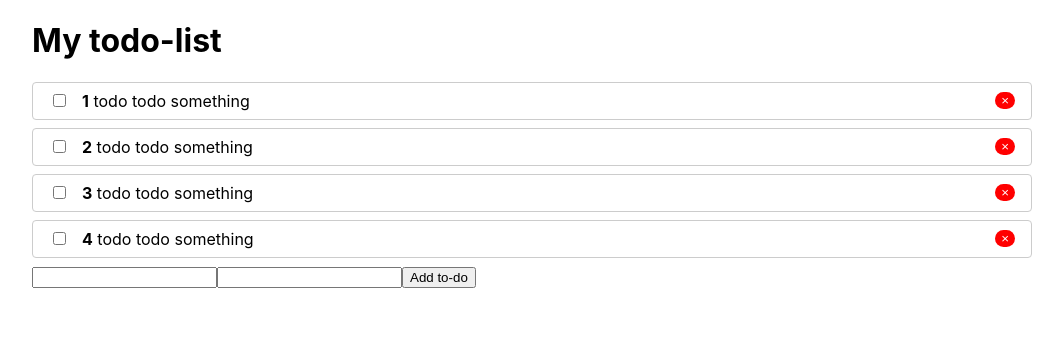
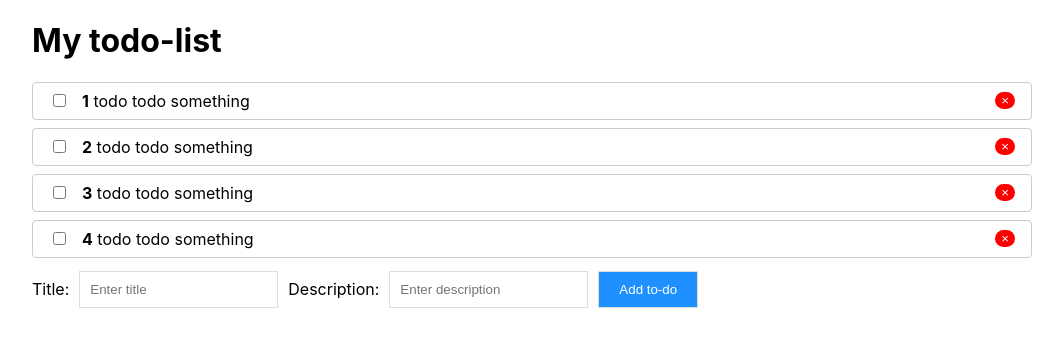
Before and after one commit to EgorRagulin/todo-list, a React (Create React App) app: page / in a window 1280 px wide. Shown: the top 346 px of the page, without its empty margins (108-1171 px from the left). Built offline with nearby package versions, Linux system fonts and the light colour scheme.

Commit message:
add create to-do item form styling

```diff
--- a/src/App.js
+++ b/src/App.js
@@ -3,6 +3,7 @@ import TodoList from "./todo/TodoList";
 import Context from "./context";
 import TodoListIsEmpty from "./todo/TodoListIsEmpty";
 import CreateTodoItem from "./todo/CreateTodoItem";
+
 
 function App() {
     const [todoItems, setTodoItems] = React.useState([
--- a/src/todo/CreateTodoItem.js
+++ b/src/todo/CreateTodoItem.js
@@ -1,10 +1,6 @@
 import React, {useState} from "react";
 import PropTypes from "prop-types"
-
-const styles = {
-    form: {
-    }
-}
+import "./CreateTodoItemForm.css"
 
 function useInput(defaultValue = "") {
     const [value, setValue] = useState(defaultValue)
@@ -37,9 +33,11 @@ function CreateTodoItem({ createTodoItem }) {
     }
 
     return (
-        <form style={styles.form} onSubmit={submitHandler}>
-            <input {...title.bind} />
-            <input {...description.bind} />
+        <form onSubmit={submitHandler}>
+            <label>Title:</label>
+            <input {...title.bind} placeholder="Enter title" />
+            <label>Description:</label>
+            <input {...description.bind} placeholder="Enter description" />
             <button type={"submit"}>Add to-do</button>
         </form>
     )
--- /dev/null
+++ b/src/todo/CreateTodoItemForm.css
@@ -0,0 +1,39 @@
+form {
+    display: flex;
+    flex-flow: row wrap;
+    align-items: center;
+}
+
+form label {
+    margin: 5px 10px 5px 0;
+}
+
+form input {
+    vertical-align: middle;
+    margin: 5px 10px 5px 0;
+    padding: 10px;
+    background-color: #fff;
+    border: 1px solid #ddd;
+}
+
+form button {
+    padding: 10px 20px;
+    background-color: dodgerblue;
+    border: 1px solid #ddd;
+    color: white;
+}
+
+form button:hover {
+    background-color: royalblue;
+}
+
+@media (max-width: 800px) {
+    form input {
+        margin: 10px 0;
+    }
+
+    form {
+        flex-direction: column;
+        align-items: stretch;
+    }
+}
```
